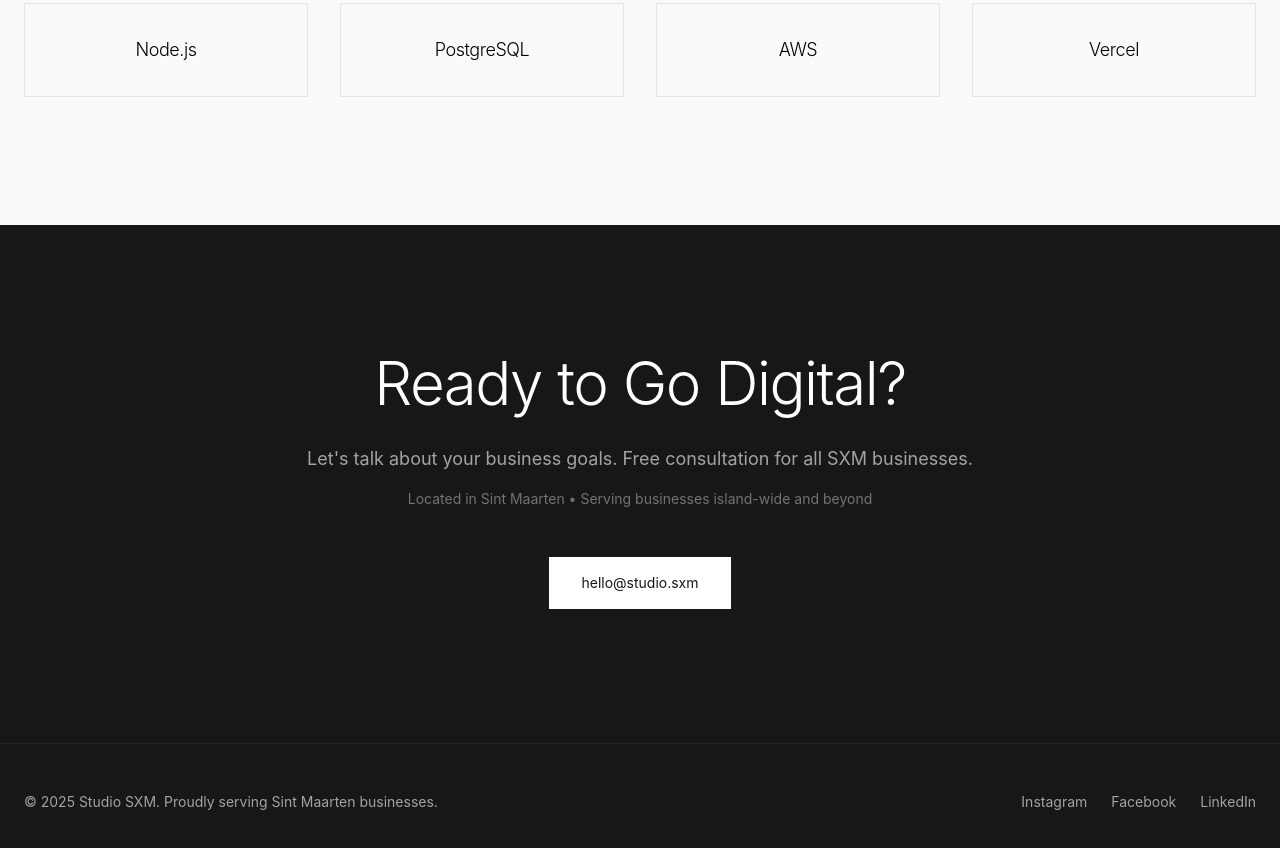
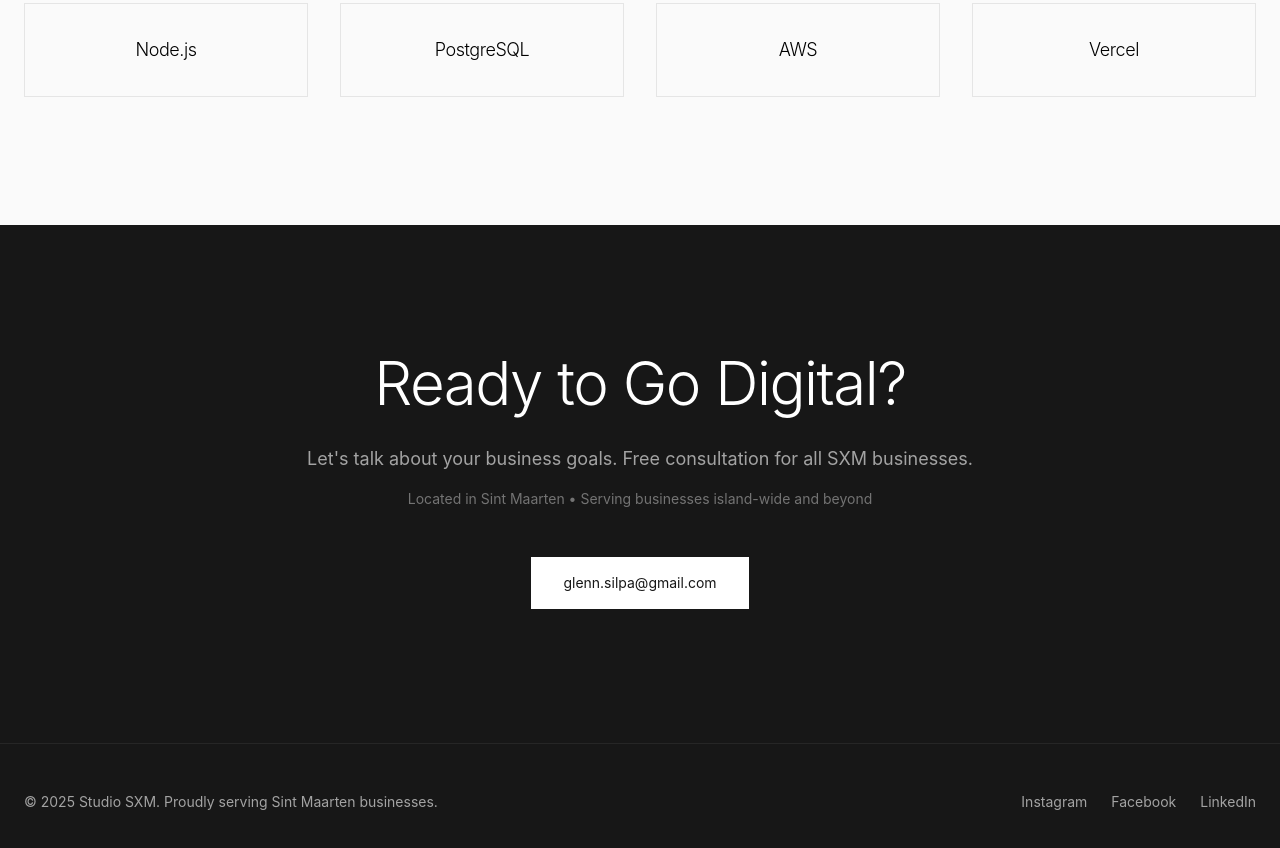
Before and after one commit to GlennSilpa/sxmdigital, a plain HTML site: page index.html in a window 1280 px wide. Shown: the part 3079-3927 px from the top of the page. Drawn offline with nearby package versions, Linux system fonts and the light colour scheme.

Commit message:
Rename to index.html

```diff
--- a/Untitled-1.html
+++ b/index.html
@@ -363,8 +363,8 @@
             <p class="text-sm text-neutral-500 mb-12 scroll-reveal">
                 Located in Sint Maarten • Serving businesses island-wide and beyond
             </p>
-            <a href="mailto:hello@studio.sxm" class="btn-ripple inline-block px-8 py-4 bg-white text-neutral-900 text-sm hover:bg-neutral-100 transition-all hover:-translate-y-0.5 hover:shadow-lg scroll-reveal">
-                hello@studio.sxm
+            <a href="mailto:glenn.silpa@gmail.com" class="btn-ripple inline-block px-8 py-4 bg-white text-neutral-900 text-sm hover:bg-neutral-100 transition-all hover:-translate-y-0.5 hover:shadow-lg scroll-reveal">
+                glenn.silpa@gmail.com
             </a>
         </div>
     </section>
```
